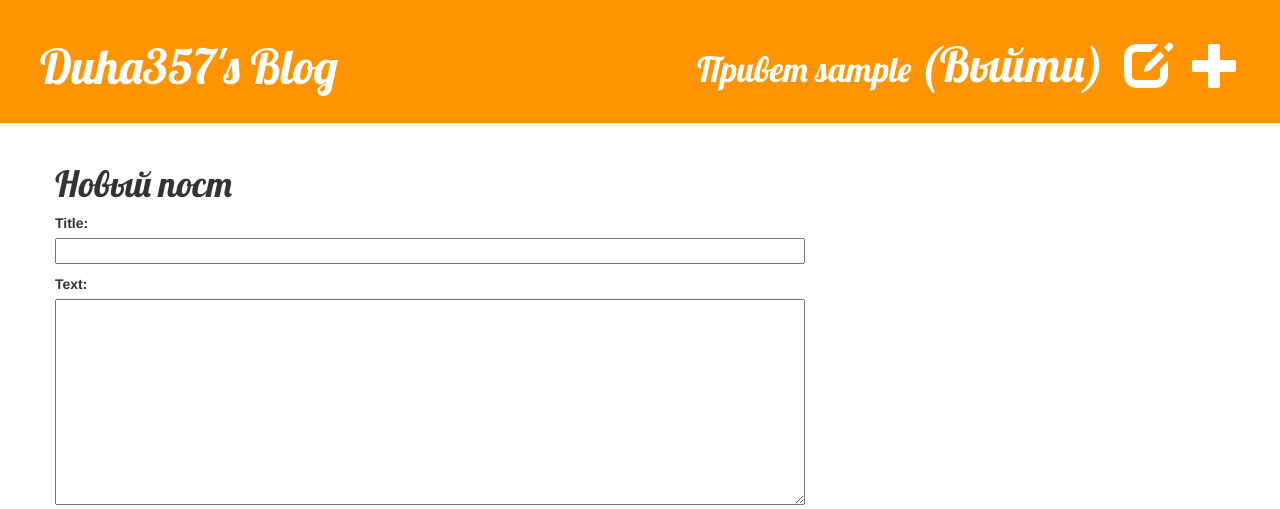
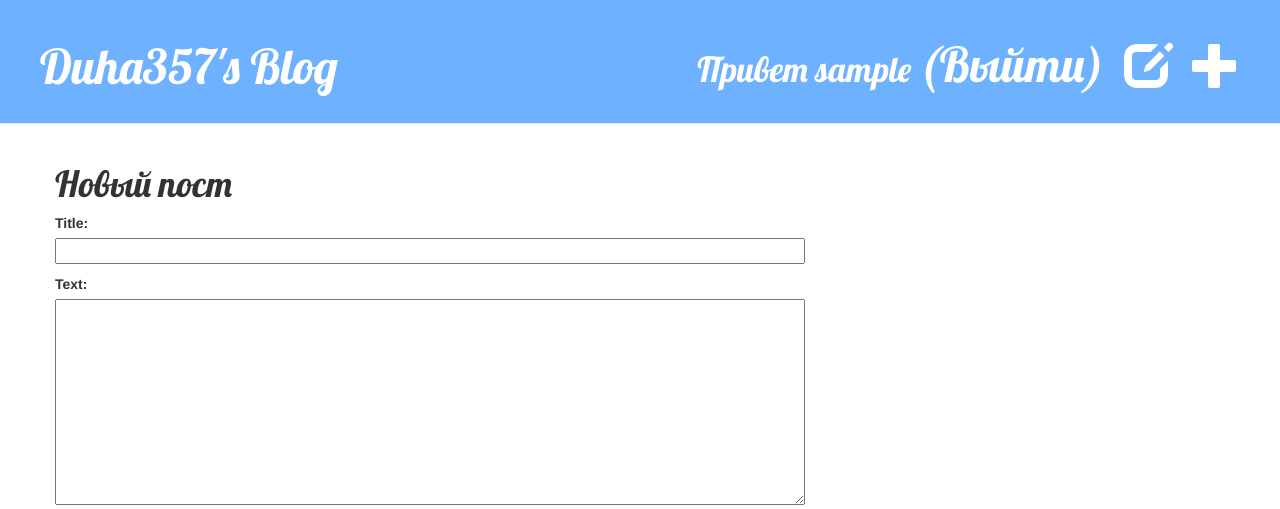
Before and after one commit to Duha357/my_blog, a Django app: page /post/new/ in a window 1280 px wide. Shown: the top 509 px of the page. Run offline with Django 3.2, Linux system fonts and the light colour scheme; the visitor is signed in with stand-in values (Sample User, id 1); some libraries are stand-ins or nearby versions.

Commit message:
Myblog version 1.0011.2 - Favicon.ico for Heroku - Sort by publication for posts - Background color edited for header

```diff
--- a/blog/static/css/blog.css
+++ b/blog/static/css/blog.css
@@ -1,5 +1,5 @@
 .page-header {
-    background-color: #ff9400;
+    background-color: #6db1ff;
     margin-top: 0;
     padding: 20px 20px 20px 40px;
 }
--- a/blog/views.py
+++ b/blog/views.py
@@ -6,7 +6,7 @@
 
 
 def post_list(request):
-    posts = Post.objects.filter(published_date__lte=timezone.now()).order_by('published_date')
+    posts = Post.objects.filter(published_date__lte=timezone.now()).order_by('-published_date')
     return render(request, 'blog/post_list.html', {'posts': posts})
 
 
```
Also changed, not shown: blog/static/img/CG Blue PNG.ico (added).
